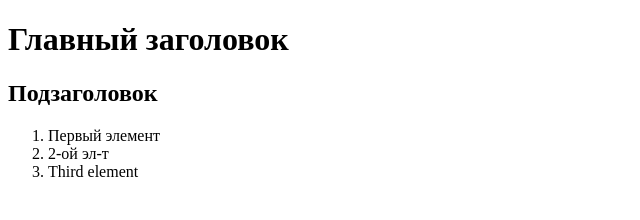
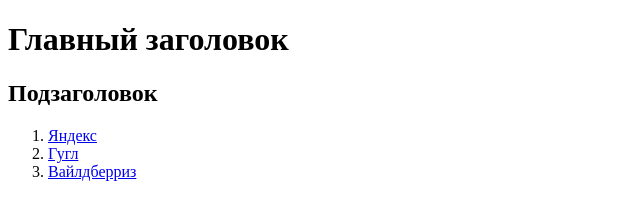
Before and after one commit to YUURS/task-html, a website: page src/index.html in a window 1280 px wide. Shown: the whole page, without its empty margins (0-640 px from the left). Drawn offline with Linux system fonts and the light colour scheme.

Commit message:
Задание по HTML

```diff
--- a/src/index.html
+++ b/src/index.html
@@ -11,9 +11,9 @@
             Подзаголовок
         </h2>
         <ol>
-            <li>Первый элемент</li>
-            <li>2-ой эл-т</li>
-            <li>Third element</li>
+            <li><a href="https://ya.ru/">Яндекс</a></li>
+            <li><a href="https://www.google.ru/">Гугл</a></li>
+            <li><a href="https://www.wildberries.ru/">Вайлдберриз</a></li>
         </ol>
     </body>
 </html>
```
